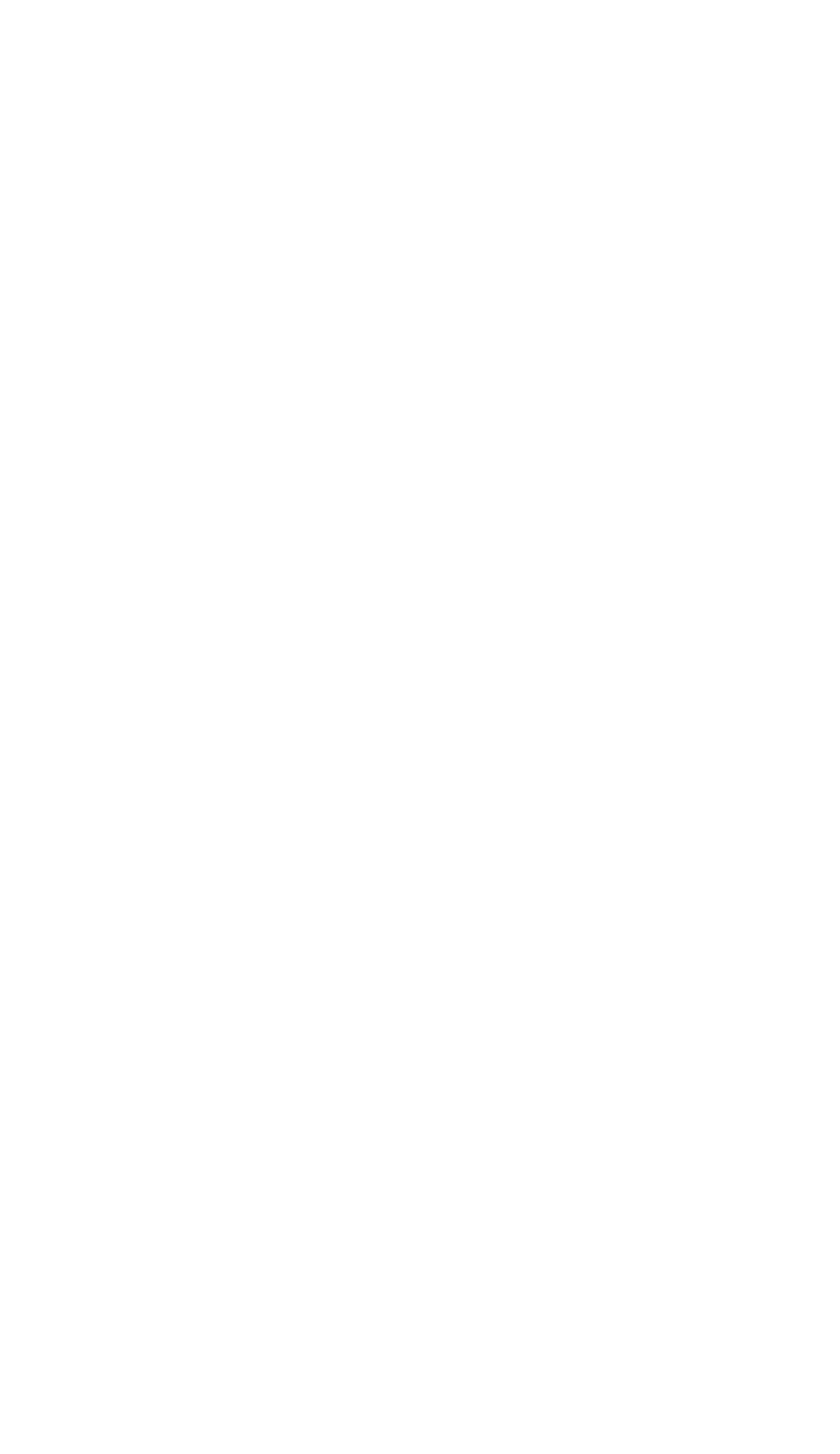
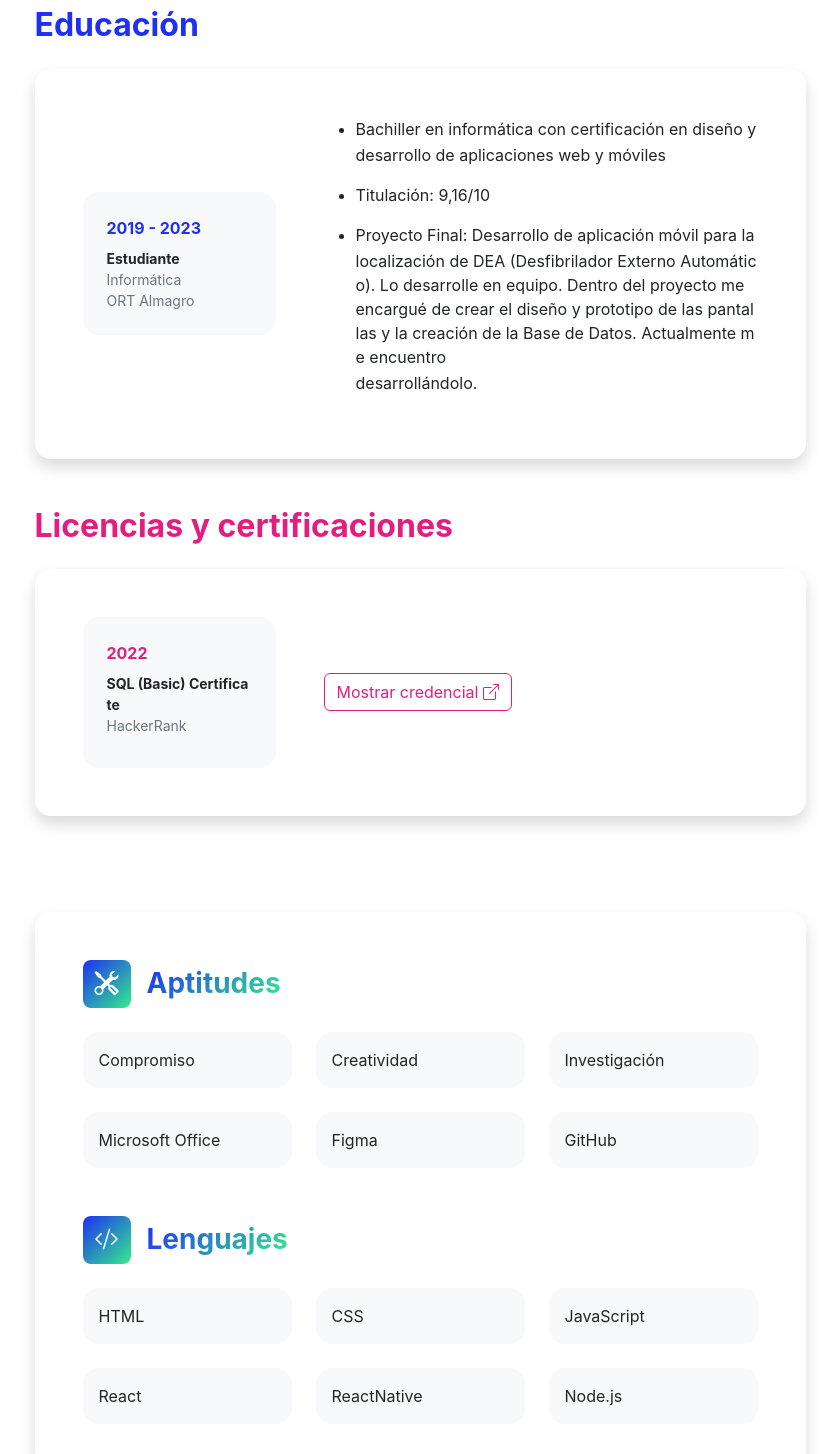
Before and after one commit to Matias-Zalcman/TP10_Portfolio, a React (Create React App) app in the folder tp10-portfolio/: page /nosotros in a window 1280 px wide. Shown: the part 376-1830 px from the top of the page, without its empty margins (220-1060 px from the left). Before the commit the page ends 800 px from the top, so only its background shows below. Built offline with nearby package versions, Linux system fonts and the light colour scheme.

Commit message:
Hicimos parte de la seccion de nosotros

```diff
--- /dev/null
+++ b/tp10-portfolio/src/components/Cv.js
@@ -0,0 +1,102 @@
+const Cv = ({nombre, titulacion, certificado, nivelSql, aptitudes, lenguajes }) => {
+    return(
+        <div class="container px-5 my-5">
+                <div class="text-center mb-5">
+                    <img src="/mati.jpg" alt="..." style={{ borderRadius: "50%", width: "15%"}}></img>
+                    <h1 class="display-5 fw-bolder mb-0"><span class="text-gradient d-inline">{nombre}</span></h1>
+                </div>
+                <div class="row gx-5 justify-content-center">
+                    <div class="col-lg-11 col-xl-9 col-xxl-8">
+                        <section>
+                            <div class="d-flex align-items-center justify-content-between mb-4">
+                                <h2 class="text-primary fw-bolder mb-0">Educación</h2>
+                            </div>
+                            <div class="card shadow border-0 rounded-4 mb-5">
+                                <div class="card-body p-5">
+                                    <div class="row align-items-center gx-5">
+                                        <div class="col text-center text-lg-start mb-4 mb-lg-0">
+                                            <div class="bg-light p-4 rounded-4">
+                                                <div class="text-primary fw-bolder mb-2">2019 - 2023</div>
+                                                <div class="small fw-bolder">Estudiante</div>
+                                                <div class="small text-muted">Informática</div>
+                                                <div class="small text-muted">ORT Almagro</div>
+                                            </div>
+                                        </div>
+                                        <div class="col-lg-8">
+                                            <div><ul><li>Bachiller en informática con certificación en diseño y <tr><td></td></tr>desarrollo de aplicaciones web y móviles</li></ul></div>
+                                            <div><ul><li>Titulación: {titulacion}</li></ul></div>
+                                            <div><ul><li>Proyecto Final: Desarrollo de aplicación móvil para la <tr><td></td></tr>localización de DEA (Desfibrilador Externo Automático). Lo desarrolle en equipo. Dentro del proyecto me encargué de crear el diseño y prototipo de las pantallas y la creación de la Base de Datos. Actualmente me encuentro <tr><td></td></tr>desarrollándolo.</li></ul></div>
+                                        </div>
+                                    </div>
+                                </div>
+                            </div>
+                        </section>
+                        <section>
+                            <h2 class="text-secondary fw-bolder mb-4">Licencias y certificaciones</h2>
+                            <div class="card shadow border-0 rounded-4 mb-5">
+                                <div class="card-body p-5">
+                                    <div class="row align-items-center gx-5">
+                                        <div class="col text-center text-lg-start mb-4 mb-lg-0">
+                                            <div class="bg-light p-4 rounded-4">
+                                                <div class="text-secondary fw-bolder mb-2">2022</div>
+                                                <div class="mb-2">
+                                                    <div class="small fw-bolder">SQL ({nivelSql}) Certificate</div>
+                                                    <div class="small text-muted">HackerRank</div>
+                                                </div>
+                                                <div class="fst-italic">
+                                                    <div class="small text-muted"></div>
+                                                    <div class="small text-muted"></div>
+                                                </div>
+                                            </div>
+                                        </div>
+                                        <div class="col-lg-8"><a className = "btn btn-outline-secondary" href={certificado}>Mostrar credencial  <i class="bi bi-box-arrow-up-right"></i></a></div>
+                                    </div>
+                                </div>
+                            </div>
+                        </section>
+                        <div class="pb-5"></div>
+                        <section>
+                            <div class="card shadow border-0 rounded-4 mb-5">
+                                <div class="card-body p-5">
+                                    <div class="mb-5">
+                                        <div class="d-flex align-items-center mb-4">
+                                            <div class="feature bg-primary bg-gradient-primary-to-secondary text-white rounded-3 me-3"><i class="bi bi-tools"></i></div>
+                                            <h3 class="fw-bolder mb-0"><span class="text-gradient d-inline">Aptitudes</span></h3>
+                                        </div>
+                                        <div class="row row-cols-1 row-cols-md-3 mb-4">
+                                            <div class="col mb-4 mb-md-0"><div class="d-flex align-items-center bg-light rounded-4 p-3 h-100">{aptitudes[0]}</div></div>
+                                            <div class="col mb-4 mb-md-0"><div class="d-flex align-items-center bg-light rounded-4 p-3 h-100">{aptitudes[1]}</div></div>
+                                            <div class="col"><div class="d-flex align-items-center bg-light rounded-4 p-3 h-100">{aptitudes[2]}</div></div>
+                                        </div>
+                                        <div class="row row-cols-1 row-cols-md-3">
+                                            <div class="col mb-4 mb-md-0"><div class="d-flex align-items-center bg-light rounded-4 p-3 h-100">{aptitudes[3]}</div></div>
+                                            <div class="col mb-4 mb-md-0"><div class="d-flex align-items-center bg-light rounded-4 p-3 h-100">{aptitudes[4]}</div></div>
+                                            <div class="col"><div class="d-flex align-items-center bg-light rounded-4 p-3 h-100">{aptitudes[5]}</div></div>
+                                        </div>
+                                    </div>
+                                    <div class="mb-0">
+                                        <div class="d-flex align-items-center mb-4">
+                                            <div class="feature bg-primary bg-gradient-primary-to-secondary text-white rounded-3 me-3"><i class="bi bi-code-slash"></i></div>
+                                            <h3 class="fw-bolder mb-0"><span class="text-gradient d-inline">Lenguajes</span></h3>
+                                        </div>
+                                        <div class="row row-cols-1 row-cols-md-3 mb-4">
+                                            <div class="col mb-4 mb-md-0"><div class="d-flex align-items-center bg-light rounded-4 p-3 h-100">{lenguajes[0]}</div></div>
+                                            <div class="col mb-4 mb-md-0"><div class="d-flex align-items-center bg-light rounded-4 p-3 h-100">{lenguajes[1]}</div></div>
+                                            <div class="col"><div class="d-flex align-items-center bg-light rounded-4 p-3 h-100">{lenguajes[2]}</div></div>
+                                        </div>
+                                        <div class="row row-cols-1 row-cols-md-3">
+                                            <div class="col mb-4 mb-md-0"><div class="d-flex align-items-center bg-light rounded-4 p-3 h-100">{lenguajes[3]}</div></div>
+                                            <div class="col mb-4 mb-md-0"><div class="d-flex align-items-center bg-light rounded-4 p-3 h-100">{lenguajes[4]}</div></div>
+                                            <div class="col"><div class="d-flex align-items-center bg-light rounded-4 p-3 h-100">{lenguajes[5]}</div></div>
+                                        </div>
+                                    </div>
+                                </div>
+                            </div>
+                        </section>
+                    </div>
+                </div>
+            </div>
+    )
+    }
+
+export default Cv;
--- a/tp10-portfolio/src/screens/Nosotros.js
+++ b/tp10-portfolio/src/screens/Nosotros.js
@@ -1,5 +1,9 @@
-const Nosotros = () => {
+import Cv from "../components/Cv";
 
+const Nosotros = ({}) => {
+    return(
+    <Cv nombre="Matias Zalcman" titulacion="9,16/10" certificado="https://www.hackerrank.com/certificates/9f746d53648e" nivelSql="Basic" aptitudes={["Compromiso", "Creatividad", "Investigación", "Microsoft Office", "Figma", "GitHub"]} lenguajes={["HTML", "CSS", "JavaScript", "React", "ReactNative", "Node.js"]}></Cv>
+    )
 }
 
 export default Nosotros;
```
Also changed, not shown: 1 other file (tests, documents, lock files or other folders).
